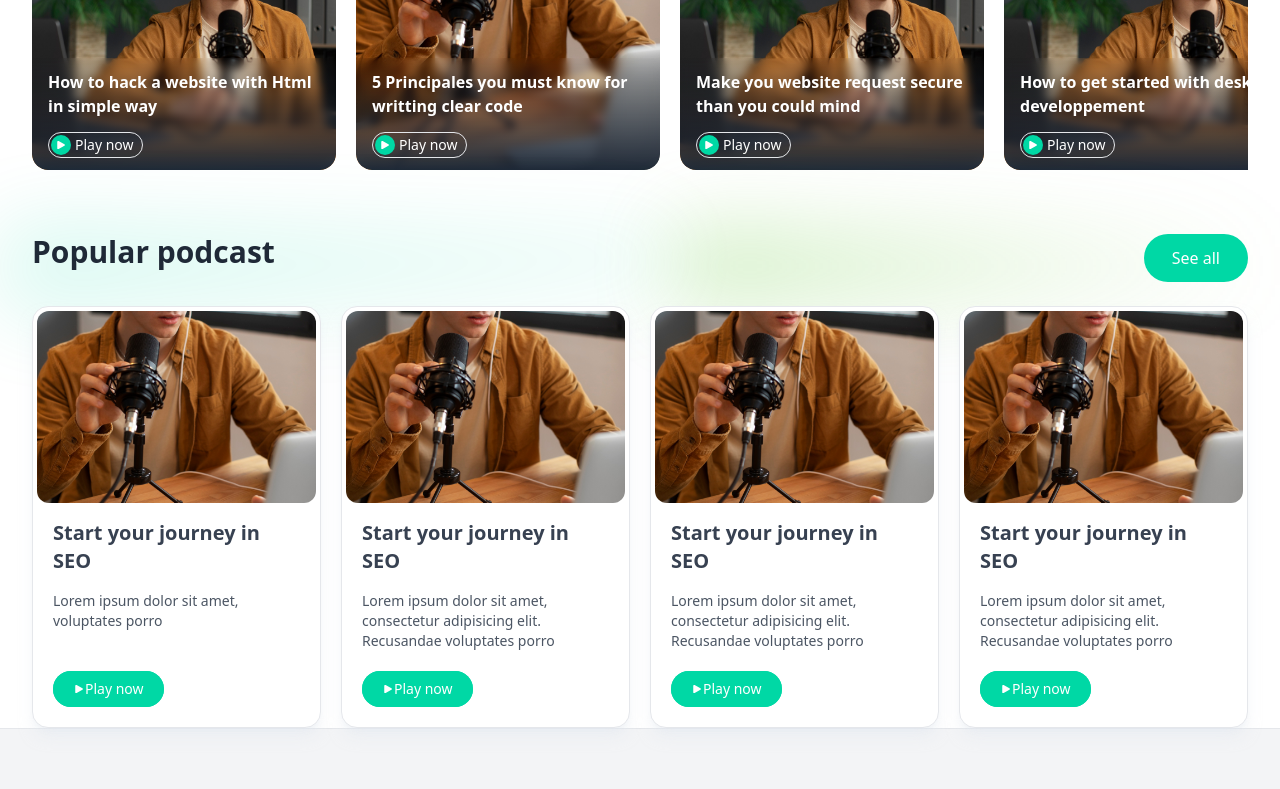
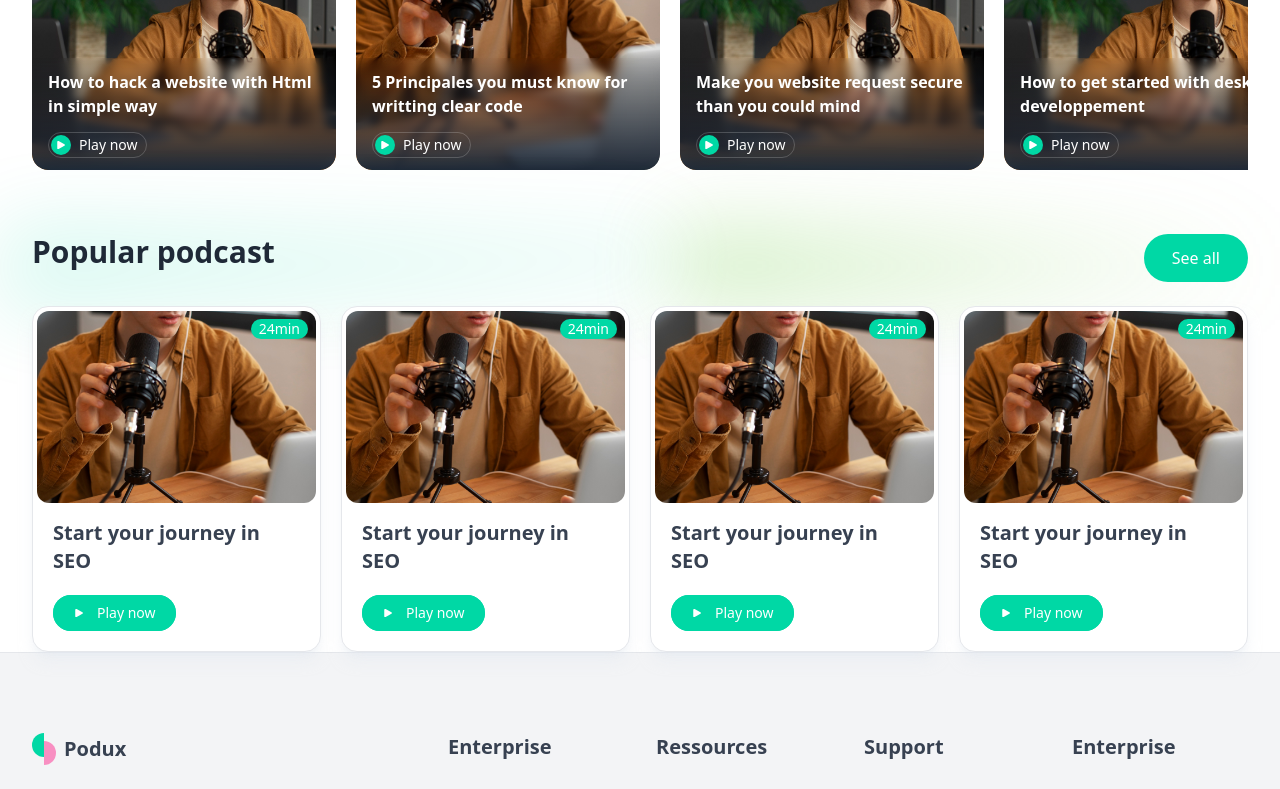
Before and after one commit to Johnkat-Mj/podcas-landing-page, a Nuxt app: page / in a window 1280 px wide. Shown: the part 940-1729 px from the top of the page. Built offline with nearby package versions, Linux system fonts and the light colour scheme.

Commit message:
update[container, title]

```diff
--- a/components/atoms/Container.vue
+++ b/components/atoms/Container.vue
@@ -2,7 +2,7 @@
 const { className } = defineProps<{className?:string}>()
 </script>
 <template>
-    <div class="w-full px-5 sm:px-8 md:px-12 lg:px-8 max-w-screen-lg lg:max-w-screen-xl mx-auto " :class="{ className }">
+    <div class="w-full px-5 sm:px-8 md:px-12 lg:px-8 max-w-screen-lg lg:max-w-screen-xl mx-auto " :class="className">
         <slot/>
     </div>
 </template>
--- a/components/atoms/Title.vue
+++ b/components/atoms/Title.vue
@@ -1,6 +1,6 @@
 
 <template>
-    <h2 class="text-xl md:text-2xl lg:text-3xl text-gray-800 dark:text-white font-bold">
+    <h2 class="text-2xl md:text-3xl text-gray-800 dark:text-white font-bold">
         {{ texte }}
     </h2>
 </template>
--- a/components/cards/PodCast.vue
+++ b/components/cards/PodCast.vue
@@ -4,19 +4,15 @@
         <div class="relative h-max min-h-max">
             <img :src="coverImage" alt="Cover image" width="280"
                 class="w-full h-32 sm:h-36 md:h-40 lg:h-48 rounded-xl object-cover">
-            <div class="absolute top-1 right-1 rounded-full px-2 text-sm bg-white text-primary">
-                {{ duration }}
-            </div>
+                <span class="absolute top-2 right-2 px-2 rounded-full text-sm text-white bg-primary">
+            {{ duration }}
+        </span>
         </div>
         <div class="lg:px-2 pt-2 lg:pb-4 xl:px-4 md:pt-4  h-full flex flex-col justify-between">
             <div class="h-full">
-                <h2 class="font-semibold text-base md:text-lg lg:text-xl line-clamp-2 text-gray-700 dark:text-white">
+                <h2 class="font-semibold text-base md:text-lg lg:text-xl line-clamp-2 md:line-clamp-3 text-gray-700 dark:text-white">
                     {{ title }}
                 </h2>
-                <p
-                    class="text-gray-600 line-clamp-2 dark:text-gray-300 !hidden sm:!flex sm:text-sm pt-2 md:pt-4 overflow-hidden">
-                    {{ description }}
-                </p>
             </div>
             <div class="pt-3 sm:pt-5 min-h-max h-max">
                 <NuxtLink :to="href"
@@ -24,7 +20,7 @@
                     <span class="absolute inset-0 rounded-full group-hover:scale-105 origin-center transition-all ease-in-out bg-primary">
 
                     </span>
-                    <span class="relative flex items-center">
+                    <span class="relative flex items-center gap-3">
                         <svg xmlns="http://www.w3.org/2000/svg" width="20" height="20" viewBox="0 0 24 24"
                             fill="currentColor" class="w-3 h-3">
                             <path fill-rule="evenodd"
--- a/components/cards/RecentPod.vue
+++ b/components/cards/RecentPod.vue
@@ -2,13 +2,16 @@
     <div class="w-full relative rounded-2xl overflow-hidden">
         <img :src="coverImage" alt="cover image" width="300" loading="lazy"
             class="w-full aspect-square object-cover rounded-2xl">
+        <span class="absolute top-2 right-2 px-2 rounded-full text-sm text-white bg-primary">
+            {{ duration }}
+        </span>
         <div
             class="absolute py-2 px-3 md:py-3 md:px-4 bottom-0 h-28 flex flex-col justify-between inset-x-0 bg-gradient-to-t from-gray-800 bg-opacity-50 backdrop-filter backdrop-blur-sm">
             <h2 class="text-white font-semibold text-sm sm:text-base line-clamp-2">
                 {{ title }}
             </h2>
             <div class="pt-2">
-                <NuxtLink :to="href" class="flex items-center text-white rounded-full p-0.5 pr-2 gap-1 text-sm border borderp w-max">
+                <NuxtLink :to="href" class="flex items-center text-white rounded-full p-0.5 pr-2 gap-2 text-sm border border-gray-100/20 w-max">
                     <span class="p-1 rounded-full bg-primary">
                         <svg xmlns="http://www.w3.org/2000/svg" width="20" height="20" viewBox="0 0 24 24"
                             fill="currentColor" class="w-3 h-3">
--- a/components/sections/home/LatestPodcast.vue
+++ b/components/sections/home/LatestPodcast.vue
@@ -34,25 +34,25 @@
                     class="flex items-stretch gap-5 overflow-hidden overflow-x-auto invisible-scroll">
                     <div
                         class=" w-11/12 min-w-[91.666667%] xs:w-80 xs:min-w-[20rem] md:w-1/3 md:min-w-[33.333333%] lg:w-1/4 lg:min-w-[25%]">
-                        <CardsRecentPod title="How to hack a website with Html in simple way" duration="" href="#"
+                        <CardsRecentPod title="How to hack a website with Html in simple way" duration="23min" href="#"
                             cover-image="/images/sidebiew.jpg" />
                     </div>
 
                     <div
                         class=" w-11/12 min-w-[91.666667%] xs:w-80 xs:min-w-[20rem] md:w-1/3 md:min-w-[33.333333%] lg:w-1/4 lg:min-w-[25%]">
-                        <CardsRecentPod title="5 Principales you must know for writting clear code" duration="" href="#"
+                        <CardsRecentPod title="5 Principales you must know for writting clear code" duration="1h:22min" href="#"
                             cover-image="/images/podCast.jpg" />
                     </div>
 
                     <div
                         class=" w-11/12 min-w-[91.666667%] xs:w-80 xs:min-w-[20rem] md:w-1/3 md:min-w-[33.333333%] lg:w-1/4 lg:min-w-[25%]">
-                        <CardsRecentPod title="Make you website request secure than you could mind" duration="" href="#"
+                        <CardsRecentPod title="Make you website request secure than you could mind" duration="12min" href="#"
                             cover-image="/images/sidebiew.jpg" />
                     </div>
 
                     <div
                         class=" w-11/12 min-w-[91.666667%] xs:w-80 xs:min-w-[20rem] md:w-1/3 md:min-w-[33.333333%] lg:w-1/4 lg:min-w-[25%]">
-                        <CardsRecentPod title="How to get started with desktop developpement" duration="" href="#"
+                        <CardsRecentPod title="How to get started with desktop developpement" duration="50min" href="#"
                             cover-image="/images/sidebiew.jpg" />
                     </div>
                 </div>
--- a/components/sections/home/PopularPodcasts.vue
+++ b/components/sections/home/PopularPodcasts.vue
@@ -27,18 +27,18 @@
             <div
                 class="grid grid-cols-2 items-stretch sm:grid-cols-3 lg:grid-cols-4 gap-x-3 gap-y-10 sm:gap-x-5 sm:gap-y-8">
                 <!-- title, href, duration, coverImage, category, createdAt, description -->
-                <CardsPodCast title="Start your journey in SEO" href="" duration="" cover-image="/images/podCast.jpg"
+                <CardsPodCast title="Start your journey in SEO" href="#" duration="24min" cover-image="/images/podCast.jpg"
                     category="" created-at="" description="Lorem ipsum dolor sit amet,  voluptates porro" />
 
-                <CardsPodCast title="Start your journey in SEO" href="" duration="" cover-image="/images/podCast.jpg"
+                <CardsPodCast title="Start your journey in SEO" href="#" duration="24min" cover-image="/images/podCast.jpg"
                     category="" created-at=""
                     description="Lorem ipsum dolor sit amet, consectetur adipisicing elit. Recusandae voluptates porro" />
 
-                <CardsPodCast title="Start your journey in SEO" href="" duration="" cover-image="/images/podCast.jpg"
+                <CardsPodCast title="Start your journey in SEO" href="#" duration="24min" cover-image="/images/podCast.jpg"
                     category="" created-at=""
                     description="Lorem ipsum dolor sit amet, consectetur adipisicing elit. Recusandae voluptates porro" />
 
-                <CardsPodCast title="Start your journey in SEO" href="" duration="" cover-image="/images/podCast.jpg"
+                <CardsPodCast title="Start your journey in SEO" href="#" duration="24min" cover-image="/images/podCast.jpg"
                     category="" created-at=""
                     description="Lorem ipsum dolor sit amet, consectetur adipisicing elit. Recusandae voluptates porro" />
 
```
